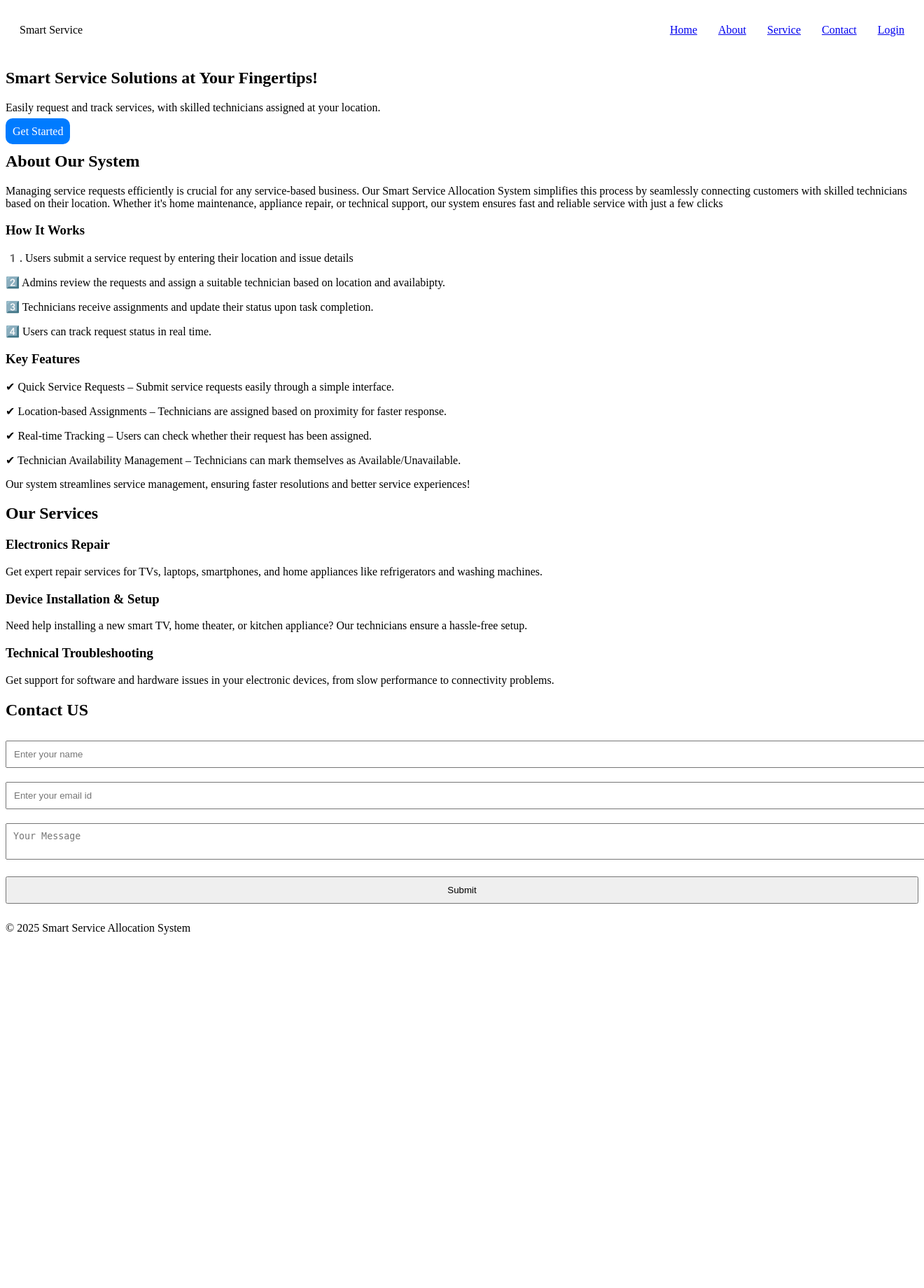
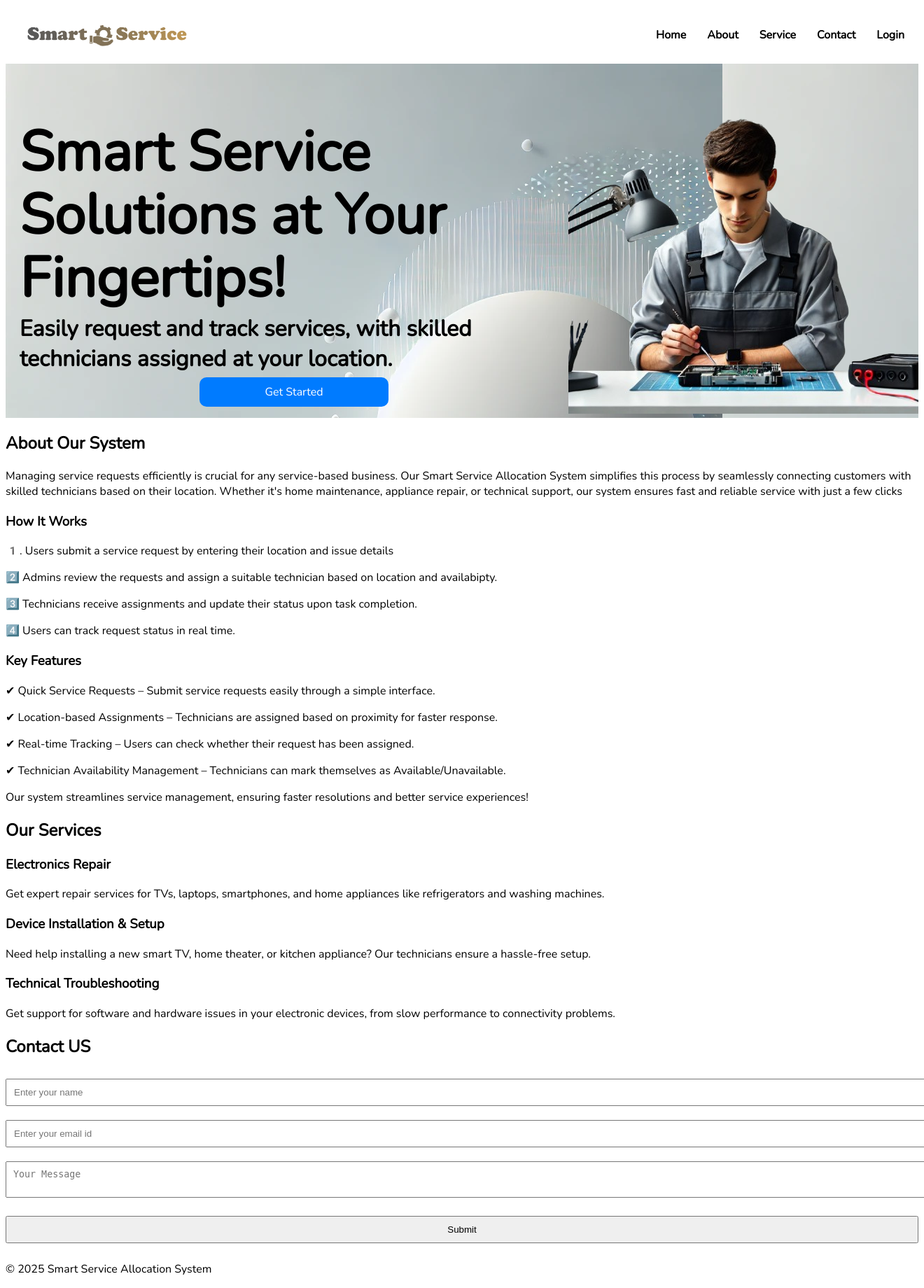
Before and after one commit to eesa-ma/smart-sevice-allocation-system, a PHP site: page / in a window 1320 px wide; the page is wider, and only the part inside the window is pictured. Shown: that part at 70% size. Before the commit the page ends 1335 px from the top of that part, so only its background shows below. Run offline with PHP 8.4, Linux system fonts and the light colour scheme.

Commit message:
made few changes

```diff
--- a/public/css/global.css
+++ b/public/css/global.css
@@ -1,15 +1,21 @@
 @import url("https://fonts.googleapis.com/css2?family=Nunito&display=swap");
 
-* {
+/* * {
     margin: 0;
     padding: 0;
     box-sizing: border-box;
+} */
+
+body {
+    overflow-x: hidden; /* Hides vertical scrolling */
 }
+
+
 
 html {
     font-family: 'Nunito', sans-serif;
 }
 
-body {
+/* body {
     background-color: rgb(240, 240, 240);
-}
+} */
--- a/public/css/index.css
+++ b/public/css/index.css
@@ -1,25 +1,58 @@
-.div-container {
+
+header {
+  padding: 10px 20px;
+}
+nav  {
     display: flex;
-    flex-wrap: wrap;
-    justify-content: space-around;
+    justify-content: space-between;
     align-items: center;
 }
-
-.div-container>div {
-    border: 1px solid black;
-    padding: 10px 20px;
-    width: 200px;
-    text-align: center;
-    border-radius: 10px;
-    margin-top: 10px;
+ul {
+    list-style: none;
+    display: flex;
+    gap: 30px;
+}
+#submit {
+    text-decoration: none;
+    width: 250px;
+}
+form input, form textarea {
+width: 100%;
+padding: 10px;
+margin: 10px 0;
 }
 
-h1 {
-    text-align: center;
+nav ul li a {
+    text-decoration: none;
+    color: black;
+    font-weight: bold;
+
 }
 
-.div-content {
-    border: 1px solid black;
-    padding: 200px;
-    margin: 20px;
+nav ul li a:hover {
+    color:rgb(97, 89, 89);
 }
+
+.hero {
+    background-image: url(/public/images/hero-bg.webp);
+    display: flex;
+}
+
+#hero-text {
+    margin-left: 20px ;
+    display: flex;
+    flex-direction: column;
+    justify-content:center ;
+    align-items: center;
+    h1 {
+        font-size: 5rem;
+        margin-bottom: 5px;
+        line-height: 90px;
+    }
+    p {
+        margin-top: 0;
+        font-size: 2rem;
+        font-weight: bold;
+        margin-bottom: 5px;
+    }
+}
--- a/public/css/submit-button.css
+++ b/public/css/submit-button.css
@@ -1,5 +1,6 @@
 #submit {
-    width: 100%;
+    /* width: 100%; */
+    text-align: center;
     padding: 10px;
     background-color: #007bff;
     color: white;
--- a/public/index.html
+++ b/public/index.html
@@ -5,13 +5,14 @@
     <meta name="viewport" content="width=device-width, initial-scale=1.0">
     <title>landingpage</title>
     <link rel="stylesheet" href="/public/css/submit-button.css">
-
+    <link rel="stylesheet" href="/public/css/global.css">
+    <link rel="stylesheet" href="/public/css/index.css">
 </head>
 <body>
     <!-- Navigation Bar -->
      <header>
         <nav>
-            <div class="logo">Smart Service</div>
+            <div class="logo"><img src="/public/images/logo.png" alt="logo" width="250px"></div>
             <ul>
                 <li><a href="#">Home</a></li>
                 <li><a href="#">About</a></li>
@@ -24,10 +25,15 @@
 
      <!-- hero section -->
      <section id="home" class="hero">
-        <h1>Smart Service Solutions at Your Fingertips!</h1>
-        <p>Easily request and track services, with skilled technicians assigned at your location.</p>
-        <!-- add image of technician assisting customer -->
-        <a href="/user/main.html" id="submit">Get Started</a>
+        <div id="hero-text">
+            <h1>Smart Service Solutions at Your Fingertips!</h1>
+            <p>Easily request and track services, with skilled technicians assigned at your location.</p>
+            <!-- add image of technician assisting customer -->
+            <a href="/user/main.html" id="submit"  >Get Started</a>
+        </div>
+        <div>
+            <img src="/public/images/technician.png" alt="technician">
+        </div>
      </section>
 
      <!-- About Section -->
@@ -74,28 +80,5 @@
         <p>&copy; 2025 Smart Service Allocation System</p>
     </footer>
 
-    <style>
-        header {
-          padding: 10px 20px;
-        }
-        nav  {
-            display: flex;
-            justify-content: space-between;
-            align-items: center;
-        }
-        ul {
-            list-style: none;
-            display: flex;
-            gap: 30px;
-        }
-        #submit {
-            text-decoration: none;
-        }
-        form input, form textarea {
-        width: 100%;
-        padding: 10px;
-        margin: 10px 0;
-        }
-    </style>
 </body>
 </html>
--- a/public/login.html
+++ b/public/login.html
@@ -5,7 +5,7 @@
     <meta name="viewport" content="width=device-width, initial-scale=1.0">
     <title>landing_page</title>
     <link rel="stylesheet" href="/public/css/global.css">
-    <link rel="stylesheet" href="/public/css/index.css">
+    <link rel="stylesheet" href="/public/css/login.css">
 </head>
 <body>
     <header>
```
Also changed, not shown: public/css/login.css (added, +25 -0 lines), public/images/hero-bg.webp (added), public/images/logo.png (added), public/images/technician.png (added), public/images/technician1.png (added).
